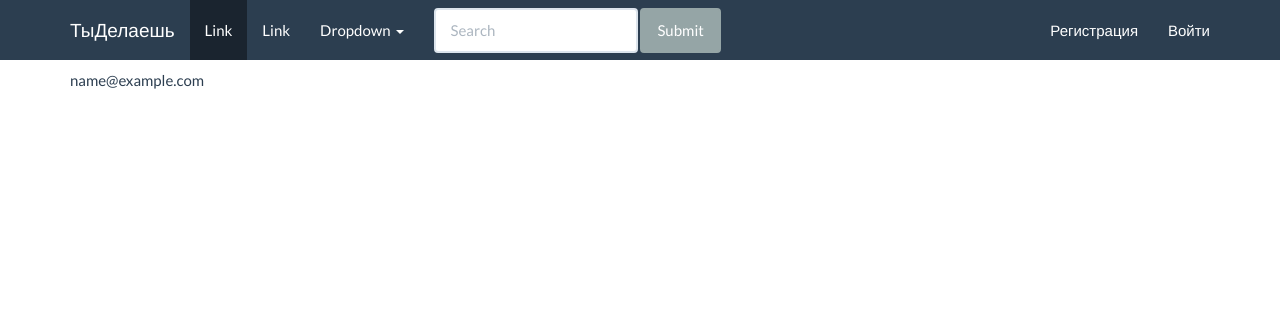
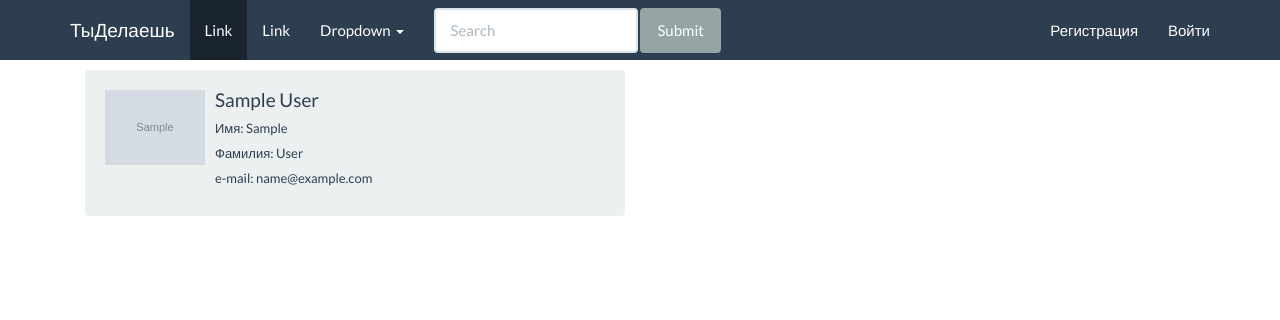
Before and after one commit to BorisKolganov/youdo_v2, a Django app: page /profile/1/ in a window 1280 px wide. Shown: the top 320 px of the page. Run offline with Django 3.2, Linux system fonts and the light colour scheme; tables that the repository leaves empty hold one stand-in row (values such as "Sample post"); grey boxes marked "Sample" are stand-in pictures; parts of the project's set-up code (start-up, migrations or seed data) failed here and were passed over; some libraries are stand-ins or nearby versions.

Commit message:
default avatar user profile

```diff
--- a/core/models.py
+++ b/core/models.py
@@ -29,7 +29,7 @@ class User(AbstractBaseUser, PermissionsMixin):
     last_name = models.CharField(max_length=100, verbose_name=u'Фамилия')
     phone = models.CharField(max_length=20, blank=True, verbose_name=u'Номер телефона')
 
-    avatar = models.ImageField(verbose_name=u'Аватарка', null=True, upload_to='avatars')
+    avatar = models.ImageField(verbose_name=u'Аватарка', null=True, upload_to='avatars', default='avatars/default.jpg')
     is_staff = models.BooleanField(default=False, verbose_name=u'Персонал')
     is_active = models.BooleanField(default=False, verbose_name=u'Активирован')
     date_joined = models.DateTimeField(default=timezone.now, verbose_name=u'Дата регистрации')
--- a/core/templates/user_detail.html
+++ b/core/templates/user_detail.html
@@ -1,6 +1,25 @@
 {% extends 'base.html' %}
 {% block title %}Профиль пользователья {{ user.get_full_name }}{% endblock %}
 {% block content %}
-{{ user }}
+    <div class="col-lg-6">
+        <div class="well">
+            <div class="media">
+              <div class="media-left">
+                <a href="#">
+                  {% if user.avatar %}
+                    <img class="media-object" src="{{ user.avatar.url }}" width="100"/>
+                  {% endif %}
+                </a>
+              </div>
+              <div class="media-body">
+                <h4 class="media-heading">{{ user.get_full_name }}</h4>
+                  <h6>Имя: {{ user.first_name }}</h6>
+                  <h6>Фамилия: {{ user.last_name }}</h6>
+                  <h6>e-mail: {{ user.email }}</h6>
+              </div>
+            </div>
+        </div>
+    </div>
+
 
 {% endblock %}
--- a/core/views.py
+++ b/core/views.py
@@ -1,6 +1,6 @@
 from django.contrib.auth import logout, login
 from django.core.urlresolvers import reverse_lazy
-from django.views.generic import TemplateView, RedirectView, DetailView
+from django.views.generic import RedirectView, DetailView, TemplateView
 from django.views.generic.edit import FormView
 
 from core.forms import RegistrationForm, LoginForm
--- a/templates/base.html
+++ b/templates/base.html
@@ -53,7 +53,7 @@
 
                   {% if request.user.is_authenticated %}
                       <li><a href="{% url 'core:logout' %}">Выйти</a></li>
-                      <li><a href="{% url 'core:logout' %}">Профиль</a></li>
+                      <li><a href="{% url 'core:profile' request.user.id %}">Профиль</a></li>
                   {% else %}
                        <li><a href="{% url 'core:registration' %}">Регистрация</a></li>
                        <li><a href="{% url 'core:login' %}">Войти</a></li>
--- a/works/admin.py
+++ b/works/admin.py
@@ -2,9 +2,13 @@ from django.contrib import admin
 
 from models import *
 
+
+class ServiceTypeAdmin(admin.ModelAdmin):
+    list_display = ('name',)
+
 admin.site.register(Employee)
 admin.site.register(Comment)
 admin.site.register(Service)
-admin.site.register(ServiceType)
+admin.site.register(ServiceType, ServiceTypeAdmin)
 
 # Register your models here.
--- a/youdo_v2/urls.py
+++ b/youdo_v2/urls.py
@@ -1,8 +1,10 @@
+from django.conf import settings
 from django.conf.urls import url, include
+from django.conf.urls.static import static
 from django.contrib import admin
 
 admin.autodiscover()
 urlpatterns = [
     url(r'^admin/', admin.site.urls),
     url(r'^', include('core.urls',  namespace='core')),
-]
+] + static(settings.MEDIA_URL, document_root=settings.MEDIA_ROOT)
```
